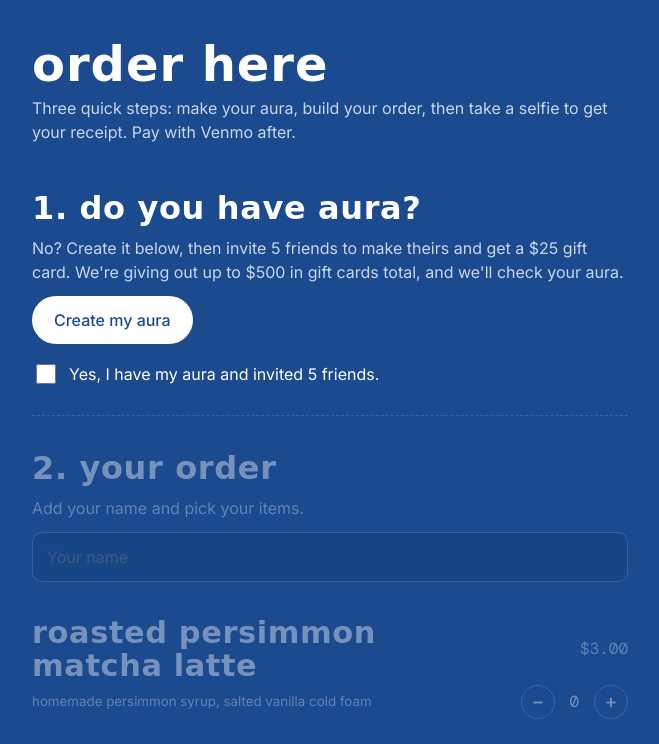
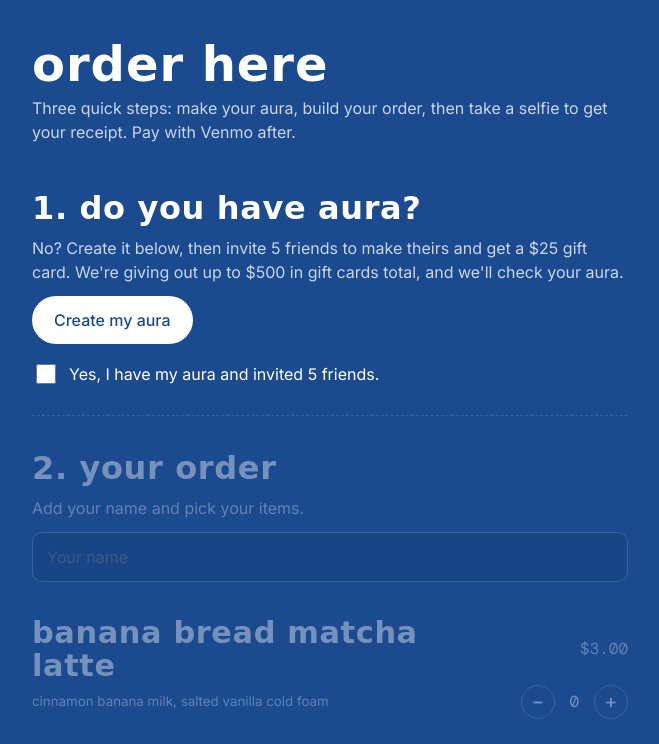
Before and after one commit to jeanleedenim/friendsgivinghomecafe, a website: page index.html in a window 1280 px wide. Shown: the top 744 px of the page, without its empty margins (310-969 px from the left). Drawn offline with nearby package versions, Linux system fonts and the light colour scheme; a web font is replaced by a local one.

Commit message:
Update index.html

```diff
--- a/index.html
+++ b/index.html
@@ -85,7 +85,6 @@ input[type=file]{position:absolute;opacity:0;width:1px;height:1px}
 
 <script>
 const MENU=[
- {n:'roasted persimmon matcha latte',d:'homemade persimmon syrup, salted vanilla cold foam',p:3},
  {n:'banana bread matcha latte',d:'cinnamon banana milk, salted vanilla cold foam',p:3},
  {n:'creamy peach oolong tea',d:'oolong cold brew, preserved peaches, coconut milk, sago',p:2},
  {n:'thai tea martini',d:'thai tea, vodka, condensed milk',p:null},
```
